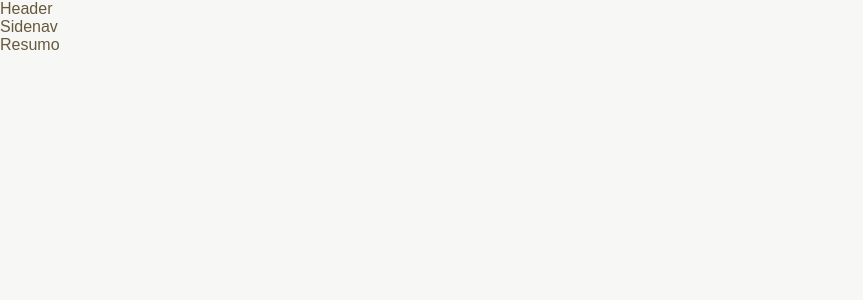
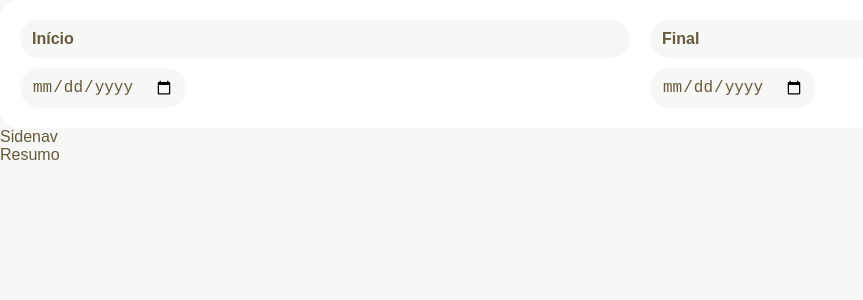
Before and after one commit to SilvioLucasDev/fintech-react, a React (Vite) app: page / in a window 1280 px wide. Shown: the top 300 px of the page, without its empty margins (0-863 px from the left). Built offline with nearby package versions, Linux system fonts and the light colour scheme.

Commit message:
feat: use DateRange In Header

```diff
--- a/src/Components/Header.tsx
+++ b/src/Components/Header.tsx
@@ -1,7 +1,12 @@
 import React from 'react';
+import DateRange from './DateRange';
 
 const Header = () => {
-  return <div>Header</div>;
+  return (
+    <div>
+      <DateRange />
+    </div>
+  );
 };
 
 export default Header;
```
